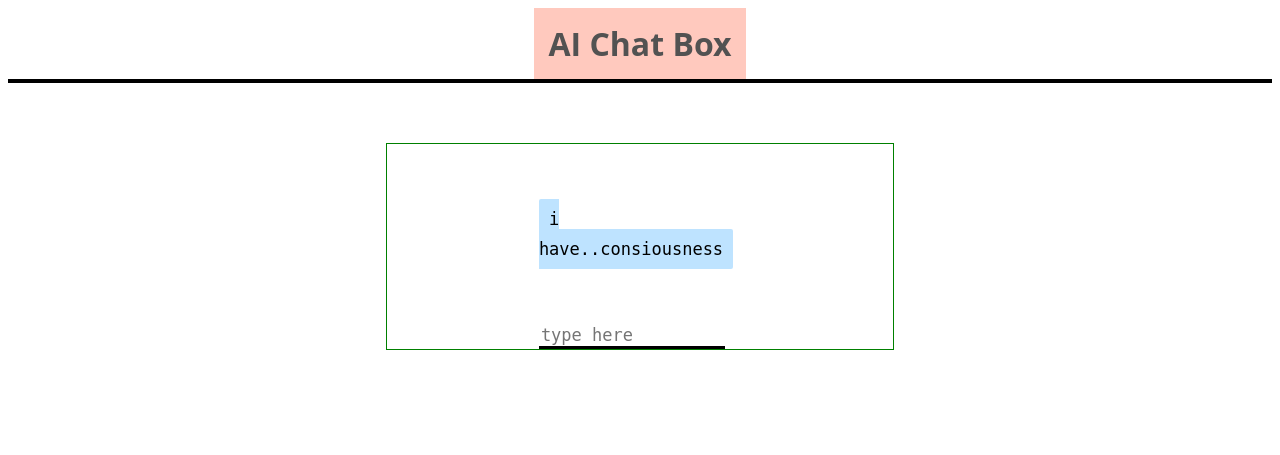
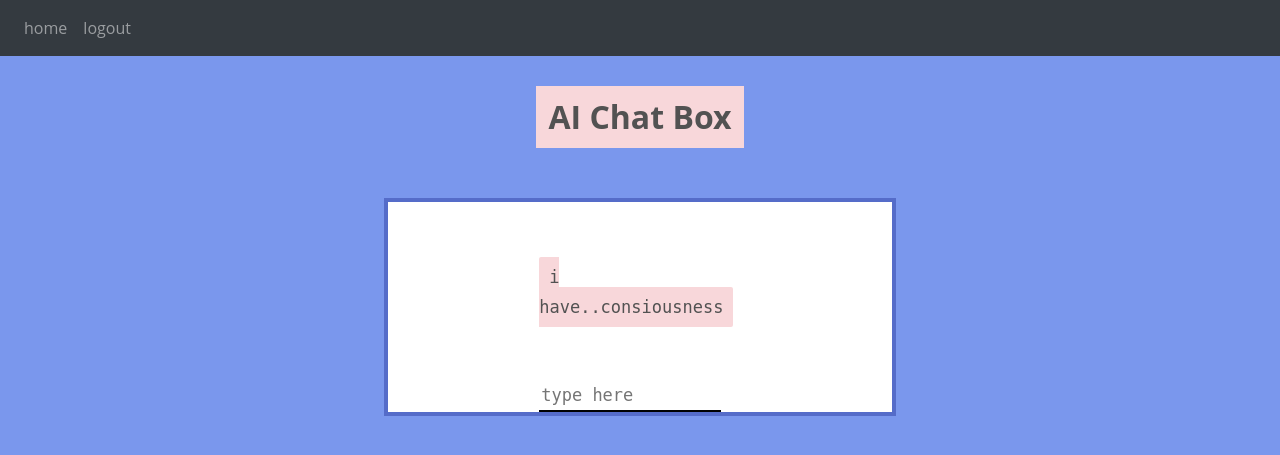
Before and after one commit to ArcaneIrvine/artificial_intelligent_chatbot_application, a Flask app: page /chat in a window 1280 px wide. Shown: the top 455 px of the page. Run offline with Flask 2, Linux system fonts and the light colour scheme; parts of the project's set-up code (start-up, migrations or seed data) failed here and were passed over; some libraries are stand-ins or nearby versions.

Commit message:
chat page navbar added, styling and coloring

```diff
--- a/website/templates/base.html
+++ b/website/templates/base.html
@@ -43,7 +43,7 @@
           color:#ffffff;
         }
         h1{
-            margin: 20px;
+          margin: 20px;
           font-size:1.5em;
           color:#525252;
         }
--- a/website/templates/chat.html
+++ b/website/templates/chat.html
@@ -1,19 +1,27 @@
 <!DOCTYPE html>
-<html>
+<html lang="en">
     <title>chat</title>
 <head>
-<script src="https://ajax.googleapis.com/ajax/libs/jquery/3.2.1/jquery.min.js"></script>
+    <meta charset="UTF-8">
+    <link
+      rel="stylesheet"
+      href="https://stackpath.bootstrapcdn.com/bootstrap/4.4.1/css/bootstrap.min.css"
+      integrity="sha384-Vkoo8x4CGsO3+Hhxv8T/Q5PaXtkKtu6ug5TOeNV6gBiFeWPGFN9MuhOf23Q9Ifjh"
+      crossorigin="anonymous"
+    />
+    <script src="https://ajax.googleapis.com/ajax/libs/jquery/3.2.1/jquery.min.js"></script>
 <style>
       body {
+        background: #7a97ed;
         font-family: 'Open Sans', sans-serif;
       }
       h1 {
-          color:#525252;
-        background-color: #FFC9BE;
+        color:#525252;
+        background-color: #f8d7da;
         display: inline-block;
         font-size: 2em;
-        margin: 0;
-        padding: 14px;
+        margin: 30px;
+        padding: 12px;
       }
       h3 {
         color: black;
@@ -36,7 +44,7 @@
       #textInput {
         width: 90%;
         border: none;
-        border-bottom: 3px solid black;
+        border-bottom: 2px solid black;
         font-family: monospace;
         font-size: 17px;
       }
@@ -48,7 +56,8 @@
         line-height: 30px;
       }
       .userText span {
-        background-color: #FDFF60;
+        color: #525252;
+        background-color: #d4edda;
         padding: 10px;
         border-radius: 2px;
       }
@@ -60,7 +69,8 @@
         line-height: 30px;
       }
       .botText span {
-        background-color: #BEE3FF;
+        color: #525252;
+        background-color: #f8d7da;
         padding: 10px;
         border-radius: 2px;
       }
@@ -71,22 +81,27 @@
         width: 300px;
       }
       .boxed {
+        background:white;
         margin-left: auto;
         margin-right: auto;
         width: 40%;
-        margin-top: 60px;
-        border: 1px solid green;
-      }
-      .box {
-        border: 2px solid black;
+        margin-top: 20px;
+        border: 4px solid #556cc9;
       }
     </style>
-
 </head>
 <body>
+
+<nav class="navbar navbar-expand-lg navbar-dark bg-dark navbar-toggler-right">
+    <div class="navbar-nav">
+        <a class="nav-item nav-link" id="home" href="#">home</a>
+        <a class="nav-item nav-link" id="logout" href="/login">logout</a>
+    </div>
+</nav>
 <center>
-   <h1>AI Chat Box</h1>
+   <h1><b>AI Chat Box</b></h1>
 </center>
+
         <div class="box"></div>
             <div class="boxed">
                 <div>
@@ -124,4 +139,5 @@
         });
     </script>
 </body>
+
 </html>
```
